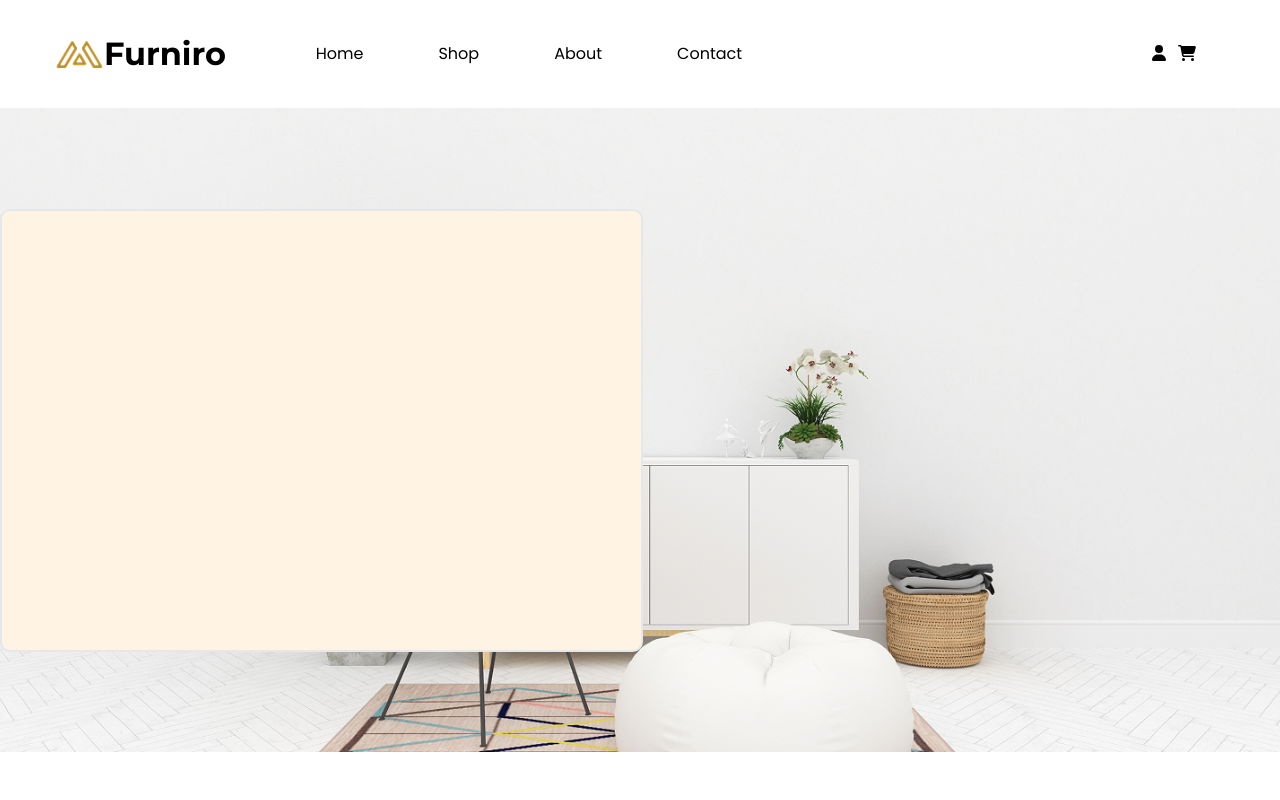
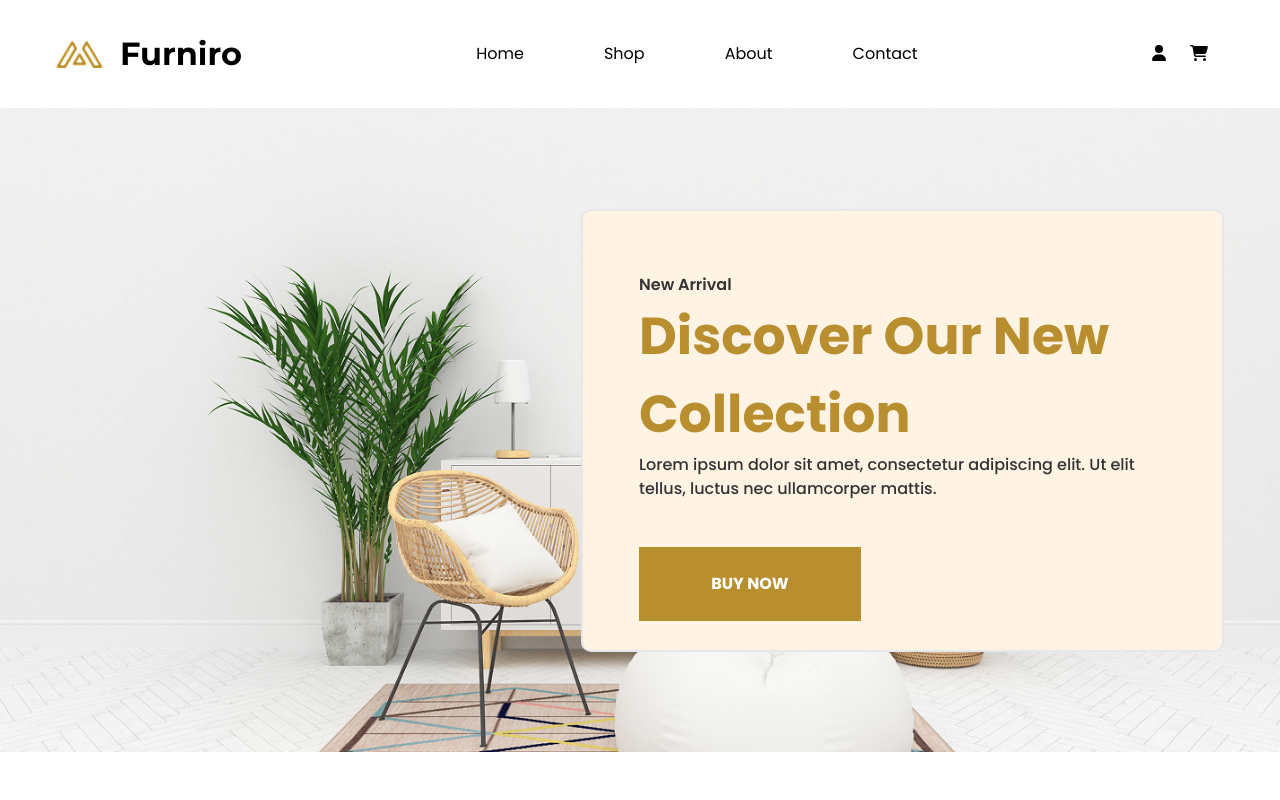
Before and after one commit to ThaisSil/Desafio3-TI-Rex, a React (Vite) app: page / in a window 1280 px wide. Shown: the top 800 px of the page. Built offline with nearby package versions, Linux system fonts and the light colour scheme.

Commit message:
feat: create MainSection

```diff
--- a/src/components/Header.tsx
+++ b/src/components/Header.tsx
@@ -12,14 +12,14 @@ const Header = () => {
 
         <header className='my-[30px] ml-[54px]'>
           <div className="flex items-center justify-between">
-            <div className='flex items-center'>
+            <div className='flex items-center space-x-4'>
             <img className= ' w-[50px] h-8' src= {logo} alt="logo" />
             <h1 className= ' text-black text-[32px] font-bold '>Furniro</h1>
             </div>
             <div>
             <Navbar />
             </div>
-            <div className='flex items-center space-x-3 mr-[100px] w-7 h-7'>
+            <div className='flex items-center space-x-6 mr-[100px] w-7 h-7'>
            <Link to={'/login'}>
             <FontAwesomeIcon icon={faUser} />
             </Link>
--- a/src/components/NavBar.tsx
+++ b/src/components/NavBar.tsx
@@ -6,7 +6,7 @@ export default function Navbar() {
 
   return (
 
-      <div className="flex flex-row space-x-[75px] mr-[320px]">
+      <div className="flex flex-row space-x-20">
 
         <Link to={"/"}>Home</Link>
 
--- a/src/layout/MainSection.tsx
+++ b/src/layout/MainSection.tsx
@@ -4,8 +4,11 @@ const MainSection = () => {
   return (
     <div  className="flex flex-col justify-between items-center bg-cover bg-center lg:flex-row md:h-[644px]"
     style={{ backgroundImage: `url(${Image})` }}>
-        <div className='w-[643px] h-[443px] bg-[#FFF3E3] border-2 rounded-[10px]'>
-
+        <div className=' w-[643px] h-[443px] bg-[#FFF3E3] border-2 rounded-[10px] pt-[62px] px-14 ml-auto mr-14'>
+          <p className='font-semibold align-top text-left text-[#333333]'>New Arrival</p>
+          <p className='font-bold text-[#B88E2F] text-left text-[52px]'>Discover Our New Collection</p>
+          <p className='text-[#333333] font-medium text-left'>Lorem ipsum dolor sit amet, consectetur adipiscing elit. Ut elit tellus, luctus nec ullamcorper mattis.</p>
+          <button className='font-bold text-white bg-[#B88E2F] w-[222px] h-[74px] gap-[10px] mt-[46px]'>BUY NOW</button>
         </div>
     </div>
   )
```
